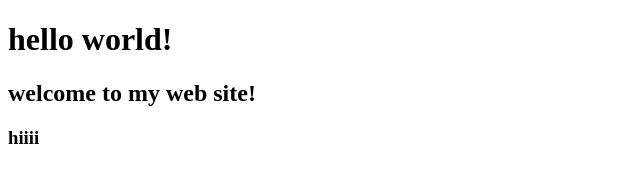
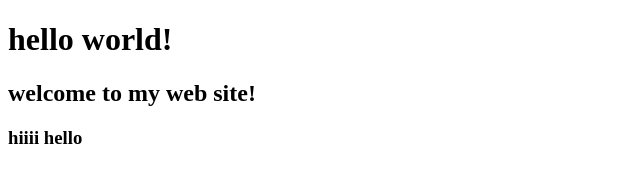
Before and after one commit to ibu1909720/helloworld, a plain HTML site: page index.html in a window 1280 px wide. Shown: the full height of the page, 0-640 px from the left. Drawn offline with Linux system fonts and the light colour scheme.

Commit message:
Minor mods

```diff
--- a/index.html
+++ b/index.html
@@ -6,6 +6,6 @@
 <body>
 	<h1>hello world!</h1>
 	<h2>welcome to my web site!</h2>
-	<h3>hiiii</h3>
+	<h3>hiiii hello</h3>
 </body>
 </html>
```
